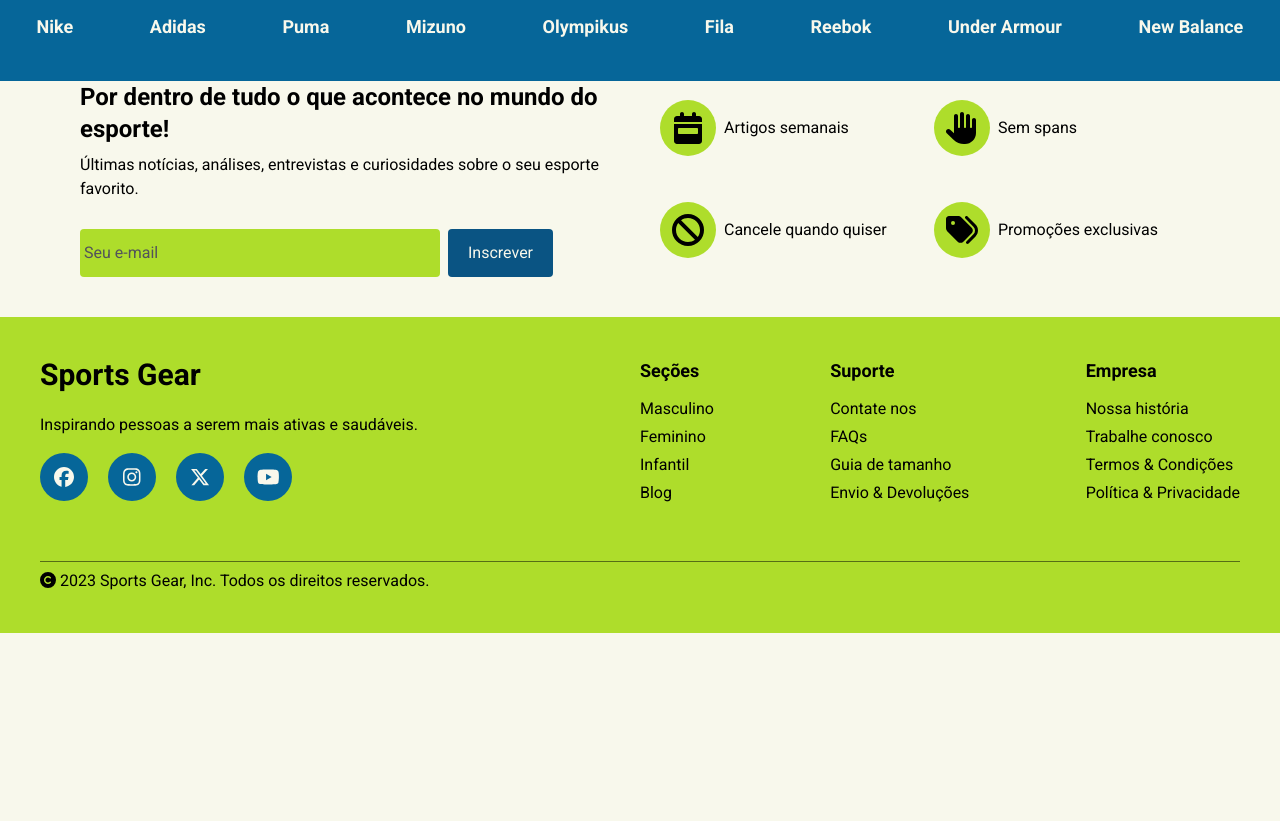
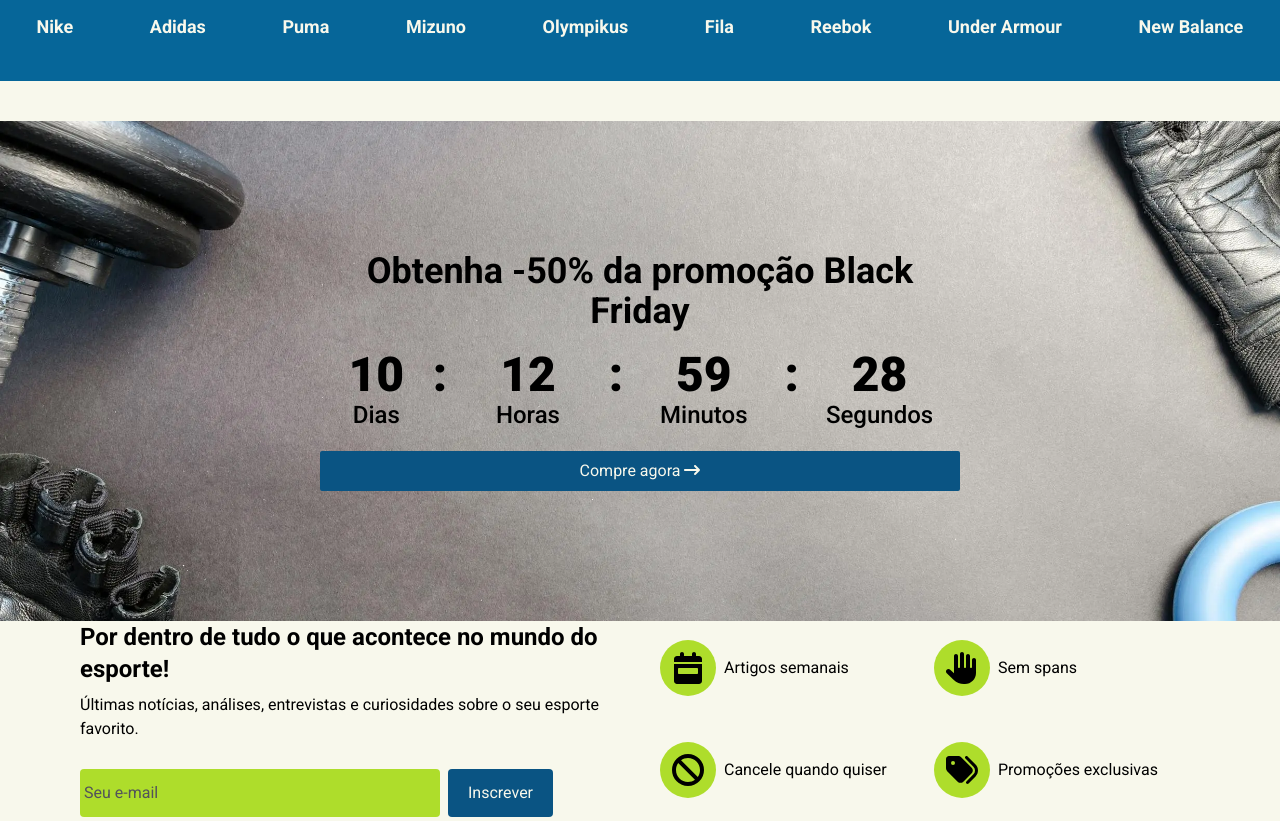
Before and after one commit to lucaslinyker/SportsGear, a React (Vite) app: page / in a window 1280 px wide. Shown: the part 660-1481 px from the top of the page. Before the commit the page ends 1293 px from the top, so only its background shows below. Built offline with nearby package versions, Linux system fonts and the light colour scheme.

Commit message:
✨ feat: criar componente Event
componente para mostrar um countdown até o término de algum evento (Black Friday)

```diff
--- /dev/null
+++ b/src/components/Event.jsx
@@ -0,0 +1,63 @@
+import * as backgroundImages from '../assets/images/event/backGround/export.js'
+
+import { FontAwesomeIcon } from '@fortawesome/react-fontawesome'
+import { faArrowRightLong } from '@fortawesome/free-solid-svg-icons'
+
+import { Link } from 'react-router-dom'
+
+export function Event() {
+  return (
+    <section className='mt-10 -mx-5 md:-mx-20 h-72 xs:h-80 md:h-[500px] relative'>
+      <picture>
+        <source media='(min-width: 2464px)' srcSet={backgroundImages.xl} />
+        <source media='(min-width: 1232px)' srcSet={backgroundImages.lg} />
+        <source media='(min-width: 616px)' srcSet={backgroundImages.base} />
+        <source media='(min-width: 308px)' srcSet={backgroundImages.sm} />
+        <img
+          src={backgroundImages.xs}
+          loading='lazy'
+          className='h-full w-full object-cover'
+          alt='Produtos de esporte'
+        />
+      </picture>
+
+      <div className='text-center w-11/12 min-w-[auto] xs:w-auto sm:min-w-[450px] absolute top-1/2 left-1/2 -translate-x-1/2 -translate-y-1/2'>
+        <h2 className='text-2xl sm:text-4xl font-bold mb-5'>
+          Obtenha -50% da promoção Black Friday
+        </h2>
+
+        <div className='grid grid-cols-background font-black text-3xl xs:text-4xl sm:text-5xl'>
+          <span>10</span>
+          <span>:</span>
+          <span>12</span>
+          <span>:</span>
+          <span>59</span>
+          <span>:</span>
+          <span>28</span>
+
+          <span className='font-medium text-base sm:text-2xl'>Dias</span>
+          <span className='font-medium text-base sm:text-2xl ml-[15px] col-span-2'>
+            Horas
+          </span>
+          <span className='font-medium text-base sm:text-2xl ml-[15px] col-span-2'>
+            Minutos
+          </span>
+          <span className='font-medium text-base sm:text-2xl ml-[15px] col-span-2'>
+            Segundos
+          </span>
+        </div>
+
+        <Link
+          className='group block mt-5 py-2 rounded-sm text-color5 bg-color2 hover:bg-color1 hover:shadow-6 transition duration-300'
+          to='#black-friday'
+        >
+          Compre agora{' '}
+          <FontAwesomeIcon
+            icon={faArrowRightLong}
+            className='group-hover:translate-x-1 transition-transform duration-300'
+          />
+        </Link>
+      </div>
+    </section>
+  )
+}
--- a/src/components/Main.jsx
+++ b/src/components/Main.jsx
@@ -1,6 +1,7 @@
 import { Features } from './Features.jsx'
 import { Brands } from './Brands.jsx'
 import { Newsletter } from './Newsletter.jsx'
+import { Event } from './Event.jsx'
 
 export function Main() {
   return (
@@ -10,6 +11,8 @@ export function Main() {
 
       <Brands />
 
+      <Event />
+
       <Newsletter />
     </main>
   )
--- a/tailwind.config.js
+++ b/tailwind.config.js
@@ -18,6 +18,7 @@ export default {
         'repeat-1max': 'repeat(1, max-content)',
         'repeat-2max': 'repeat(2, max-content)',
         'repeat-3max': 'repeat(3, max-content)',
+        background: '.7fr 15px 1fr 15px 1fr 15px 1fr',
       },
       gridTemplateRows: {
         'repeat-3max': 'repeat(3, max-content)',
@@ -37,6 +38,7 @@ export default {
       boxShadow: {
         1: '0 0 10px 0 rgba(0, 0, 0, 0.3)',
         2: '0 0 13px 1px rgba(0, 0, 0, 0.3)',
+        6: '2px 5px 10px rgba(3, 25, 39, 0.3)',
       },
     },
   },
```
